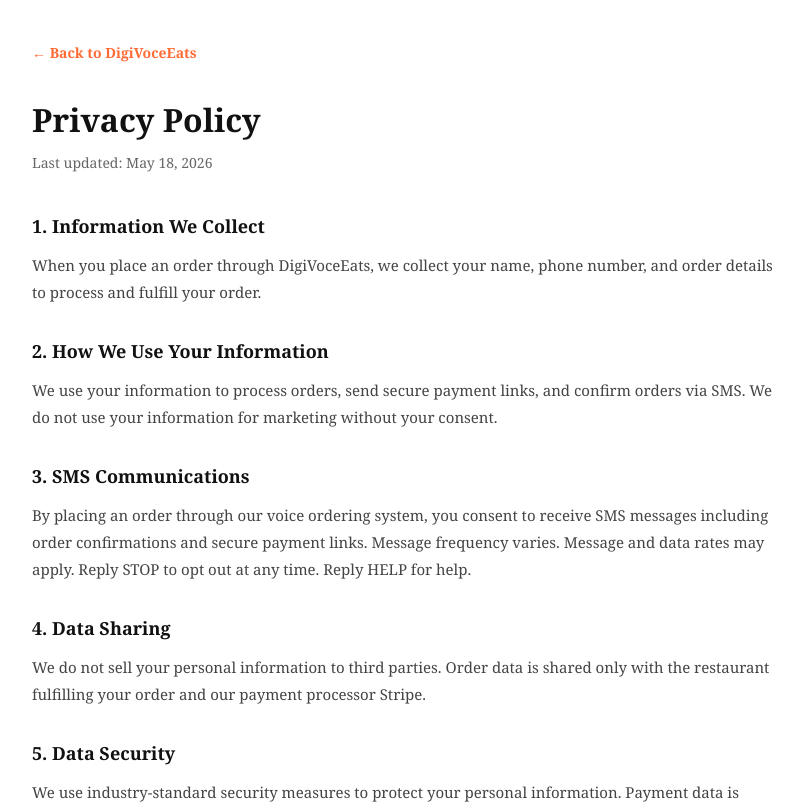
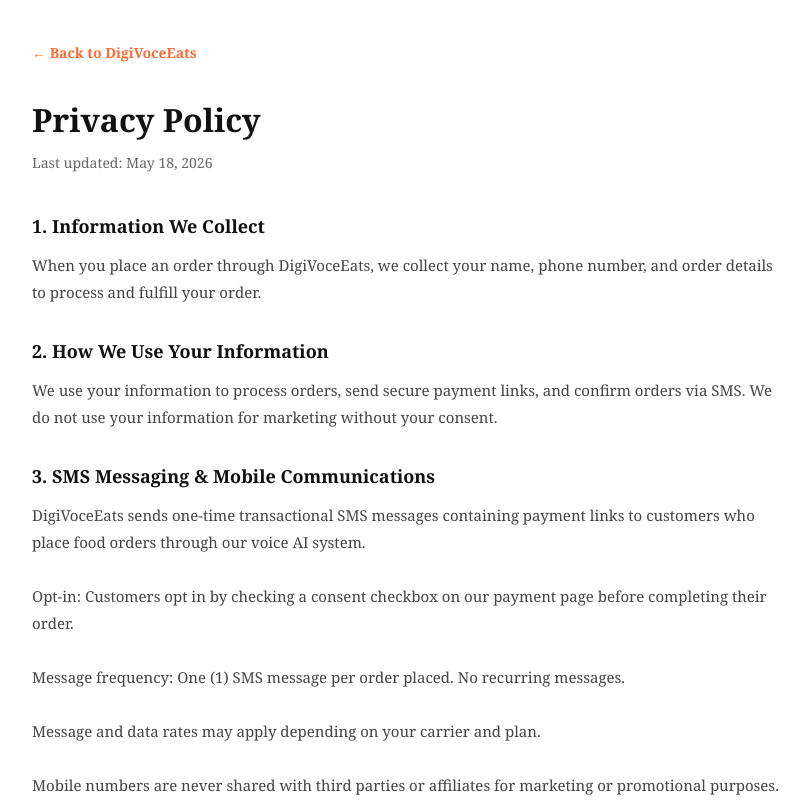
Before and after one commit to voceeats/digivoceeats, a Next.js app: page /privacy-policy in a window 1280 px wide. Shown: the top 804 px of the page, without its empty margins (232-1041 px from the left). Built offline with nearby package versions, Linux system fonts and the light colour scheme.

Commit message:
Update privacy policy SMS section for Twilio A2P 30896 compliance
Co-authored-by: Cursor <cursoragent@cursor.com>

```diff
--- a/app/privacy-policy/page.tsx
+++ b/app/privacy-policy/page.tsx
@@ -13,7 +13,23 @@ export default function PrivacyPolicy() {
         {[
           { title: "1. Information We Collect", content: "When you place an order through DigiVoceEats, we collect your name, phone number, and order details to process and fulfill your order." },
           { title: "2. How We Use Your Information", content: "We use your information to process orders, send secure payment links, and confirm orders via SMS. We do not use your information for marketing without your consent." },
-          { title: "3. SMS Communications", content: "By placing an order through our voice ordering system, you consent to receive SMS messages including order confirmations and secure payment links. Message frequency varies. Message and data rates may apply. Reply STOP to opt out at any time. Reply HELP for help." },
+          {
+            title: "3. SMS Messaging & Mobile Communications",
+            content: `DigiVoceEats sends one-time transactional SMS messages containing payment links to customers who place food orders through our voice AI system.
+
+Opt-in: Customers opt in by checking a consent checkbox on our payment page before completing their order.
+
+Message frequency: One (1) SMS message per order placed. No recurring messages.
+
+Message and data rates may apply depending on your carrier and plan.
+
+Mobile numbers are never shared with third parties or affiliates for marketing or promotional purposes. Your phone number is used solely to deliver your order payment link.
+
+To opt out: Reply STOP to any message to unsubscribe immediately.
+To get help: Reply HELP to any message.
+
+For questions contact: hello@digivoceeats.com`,
+          },
           { title: "4. Data Sharing", content: "We do not sell your personal information to third parties. Order data is shared only with the restaurant fulfilling your order and our payment processor Stripe." },
           { title: "5. Data Security", content: "We use industry-standard security measures to protect your personal information. Payment data is processed securely through Stripe and we never store card details." },
           { title: "6. Your Rights", content: "You may request deletion of your personal data at any time by contacting us. You can opt out of SMS communications by replying STOP to any message." },
@@ -21,7 +37,7 @@ export default function PrivacyPolicy() {
         ].map(section => (
           <div key={section.title} style={{ marginBottom: 32 }}>
             <h2 style={{ fontSize: 18, fontWeight: 700, marginBottom: 12, color: "#111" }}>{section.title}</h2>
-            <p style={{ color: "#444", lineHeight: 1.8, fontSize: 15 }}>{section.content}</p>
+            <p style={{ color: "#444", lineHeight: 1.8, fontSize: 15, whiteSpace: "pre-line" }}>{section.content}</p>
           </div>
         ))}
 
```
